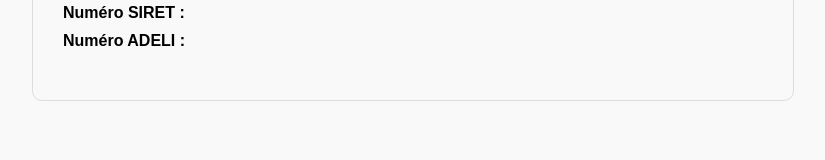
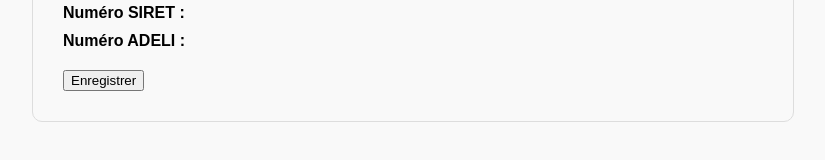
Before and after one commit to OpciobyPO/eliseapp, a website: page public/note.html in a window 1280 px wide. Shown: the part 1082-1242 px from the top of the page, without its empty margins (227-1052 px from the left). Drawn offline with Linux system fonts and the light colour scheme.

Commit message:
Update note.html

```diff
--- a/public/note.html
+++ b/public/note.html
@@ -85,6 +85,7 @@
   <div id="signatureDisplay" style="margin-top:20px;"></div>
 </div>
 
+<button type="button" onclick="saveSettings()">Enregistrer</button>
 
 <script>
 function updateNote() {
```
